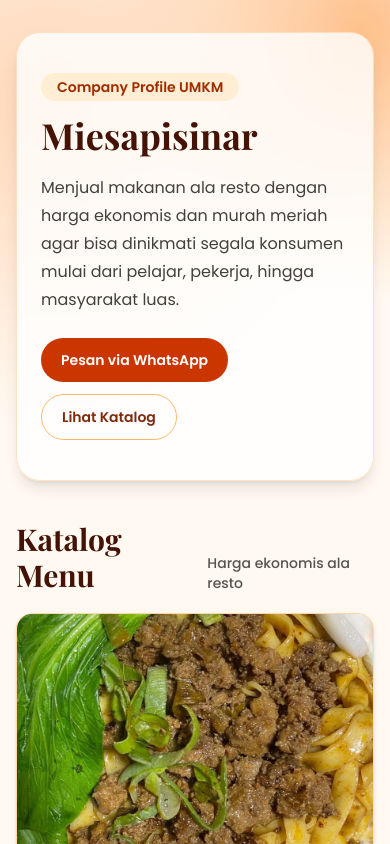
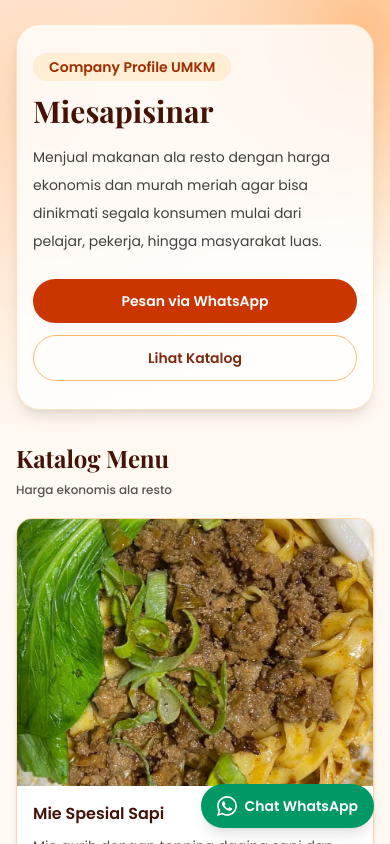
Before and after one commit to kelvinsatriahendra/miesapisinar-web, a Next.js app: page / in a window 390 px wide. Shown: the top 844 px of the page. Built offline with nearby package versions, Linux system fonts and the light colour scheme.

Commit message:
Improve mobile responsiveness and add floating WhatsApp CTA

```diff
--- a/app/page.tsx
+++ b/app/page.tsx
@@ -47,31 +47,31 @@ const menus = [
 
 export default function Home() {
   return (
-    <main className="mx-auto flex w-full max-w-6xl flex-1 flex-col gap-10 px-4 py-8 md:px-8 md:py-12">
-      <section className="rounded-3xl border border-orange-200/70 bg-white/80 px-6 py-10 shadow-lg backdrop-blur md:px-10">
+    <main className="mx-auto flex w-full max-w-6xl flex-1 flex-col gap-8 px-4 py-6 sm:gap-10 sm:py-8 md:px-8 md:py-12">
+      <section className="rounded-3xl border border-orange-200/70 bg-white/80 px-4 py-7 shadow-lg backdrop-blur sm:px-6 sm:py-10 md:px-10">
         <p className="mb-3 inline-flex rounded-full bg-orange-100 px-4 py-1 text-sm font-semibold text-orange-800">
           Company Profile UMKM
         </p>
-        <h1 className="font-serif text-4xl font-bold leading-tight text-orange-950 md:text-5xl">
+        <h1 className="font-serif text-3xl font-bold leading-tight text-orange-950 sm:text-4xl md:text-5xl">
           Miesapisinar
         </h1>
-        <p className="mt-4 max-w-2xl text-base leading-7 text-stone-700 md:text-lg">
+        <p className="mt-3 max-w-2xl text-sm leading-7 text-stone-700 sm:mt-4 sm:text-base md:text-lg">
           Menjual makanan ala resto dengan harga ekonomis dan murah meriah agar
           bisa dinikmati segala konsumen mulai dari pelajar, pekerja, hingga
           masyarakat luas.
         </p>
-        <div className="mt-6 flex flex-wrap gap-3">
+        <div className="mt-6 flex flex-col gap-3 sm:flex-row sm:flex-wrap">
           <a
             href="https://wa.me/6282266592267"
             target="_blank"
             rel="noopener noreferrer"
-            className="rounded-full bg-orange-700 px-5 py-3 text-sm font-semibold text-white transition hover:bg-orange-800"
+            className="w-full rounded-full bg-orange-700 px-5 py-3 text-center text-sm font-semibold text-white transition hover:bg-orange-800 sm:w-auto"
           >
             Pesan via WhatsApp
           </a>
           <a
             href="#katalog"
-            className="rounded-full border border-orange-300 px-5 py-3 text-sm font-semibold text-orange-900 transition hover:bg-orange-100"
+            className="w-full rounded-full border border-orange-300 px-5 py-3 text-center text-sm font-semibold text-orange-900 transition hover:bg-orange-100 sm:w-auto"
           >
             Lihat Katalog
           </a>
@@ -79,11 +79,11 @@ export default function Home() {
       </section>
 
       <section id="katalog" className="space-y-5">
-        <div className="flex items-end justify-between gap-4">
-          <h2 className="font-serif text-3xl font-bold text-orange-950">Katalog Menu</h2>
-          <p className="text-sm font-medium text-stone-600">Harga ekonomis ala resto</p>
+        <div className="flex flex-col items-start justify-between gap-2 sm:flex-row sm:items-end sm:gap-4">
+          <h2 className="font-serif text-2xl font-bold text-orange-950 sm:text-3xl">Katalog Menu</h2>
+          <p className="text-xs font-medium text-stone-600 sm:text-sm">Harga ekonomis ala resto</p>
         </div>
-        <div className="grid gap-6 md:grid-cols-3">
+        <div className="grid grid-cols-1 gap-4 sm:gap-6 md:grid-cols-3">
           {menus.map((menu) => (
             <article
               key={menu.name}
@@ -98,7 +98,7 @@ export default function Home() {
                 />
               </div>
               <div className="space-y-2 p-4">
-                <h3 className="text-lg font-semibold text-orange-950">{menu.name}</h3>
+                <h3 className="text-base font-semibold text-orange-950 sm:text-lg">{menu.name}</h3>
                 <p className="text-sm leading-6 text-stone-600">{menu.description}</p>
                 <p className="text-base font-bold text-orange-700">{menu.price}</p>
               </div>
@@ -107,8 +107,8 @@ export default function Home() {
         </div>
       </section>
 
-      <section className="rounded-3xl border border-orange-200 bg-white px-6 py-8 shadow-md md:px-8">
-        <h2 className="font-serif text-2xl font-bold text-orange-950">Kontak & Sosial Media</h2>
+      <section className="rounded-3xl border border-orange-200 bg-white px-4 py-6 shadow-md sm:px-6 sm:py-8 md:px-8">
+        <h2 className="font-serif text-xl font-bold text-orange-950 sm:text-2xl">Kontak & Sosial Media</h2>
         <div className="mt-4 grid gap-3 text-sm text-stone-700 md:grid-cols-2">
           <a
             className="flex items-center gap-3 rounded-xl border border-orange-200 p-4 transition hover:bg-orange-50"
@@ -148,6 +148,16 @@ export default function Home() {
           </p>
         </div>
       </section>
+
+      <a
+        href="https://wa.me/6282266592267"
+        target="_blank"
+        rel="noopener noreferrer"
+        className="fixed bottom-4 right-4 z-50 inline-flex items-center gap-2 rounded-full bg-emerald-600 px-4 py-3 text-sm font-semibold text-white shadow-lg transition hover:bg-emerald-700 sm:bottom-6 sm:right-6"
+      >
+        <WhatsAppIcon />
+        <span>Chat WhatsApp</span>
+      </a>
     </main>
   );
 }
```
